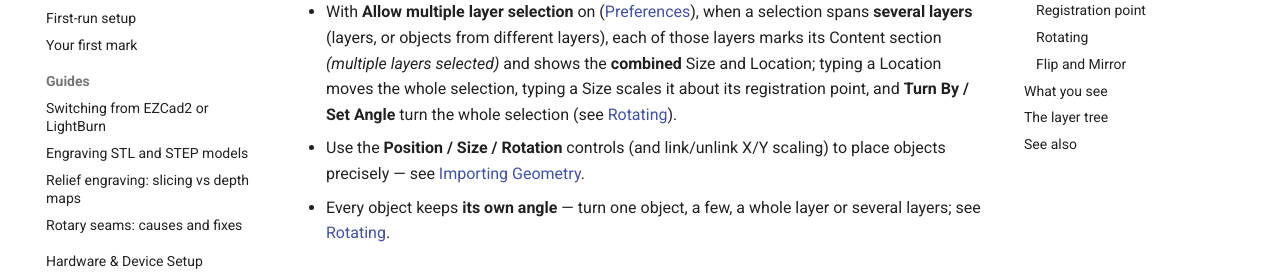
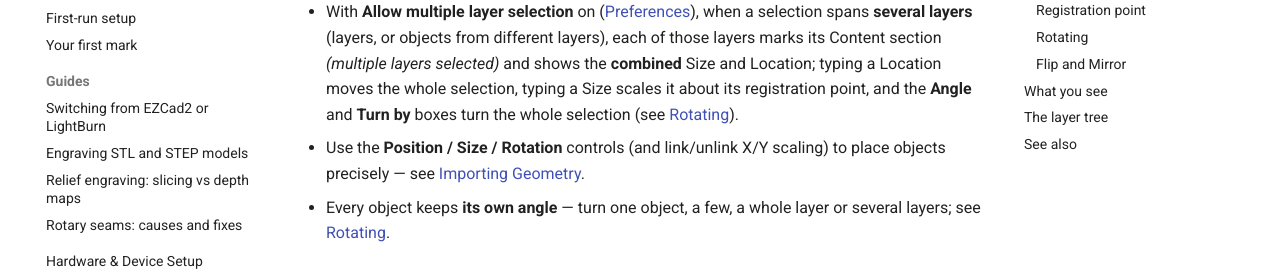
Before and after one commit to Lokahi-Shop/focuz-docs, an MkDocs documentation site: the page built from docs/canvas.md, in a window 1280 px wide and 1400 px high, scrolled down 2001 px. Shown: the part 206-478 px from the top of the window. Built offline with MkDocs 1.6.1 and Material for MkDocs 9.7.7, drawn with Linux system fonts in a browser that asks for light colours; some of the changed text lies outside the part shown.

Commit message:
Rotating: wording follows the new boxes
Co-Authored-By: Claude Opus 5.5 <noreply@anthropic.com>

```diff
--- a/docs/canvas.md
+++ b/docs/canvas.md
@@ -66,7 +66,7 @@ surface. On a rotary job it also marks the axis height and each part surface.
   **several layers** (layers, or objects from different layers), each of those layers
   marks its Content section *(multiple layers selected)* and shows the **combined** Size and Location;
   typing a Location moves the whole selection, typing a Size scales it about its registration point, and
-  **Turn By / Set Angle** turn the whole selection (see [Rotating](#rotating)).
+  the **Angle** and **Turn by** boxes turn the whole selection (see [Rotating](#rotating)).
 - Use the **Position / Size / Rotation** controls (and link/unlink X/Y scaling) to place objects precisely —
   see [Importing Geometry](importing.md).
 - Every object keeps **its own angle** — turn one object, a few, a whole layer or several layers; see
@@ -109,7 +109,7 @@ Every object — a piece of 2D art or a 3D model — keeps its **own** angle. Ro
   box is simply no turn.
 - **Turn about**: the selection's **registration point**, or the **workspace origin** (the selection swings around
   0, 0). Both options are remembered and apply to every layer.
-- Angles show as **0.000 – 359.999**: typing 400 gives 40, −30 gives 330. Turn By takes −359.999 – 359.999.
+- Angles show as **0.000 – 359.999**: typing 400 gives 40, −30 gives 330. Turn by takes −359.999 – 359.999.
 - **2D art** turns about Z (the rows show Z only). To mirror it, right-click it in the layer tree — see
   [Flip and Mirror](#flip-and-mirror).
 - **3D models** turn about all three axes. **Turn by** turns about the **workspace** X, Y or Z axis (each box applies
```
